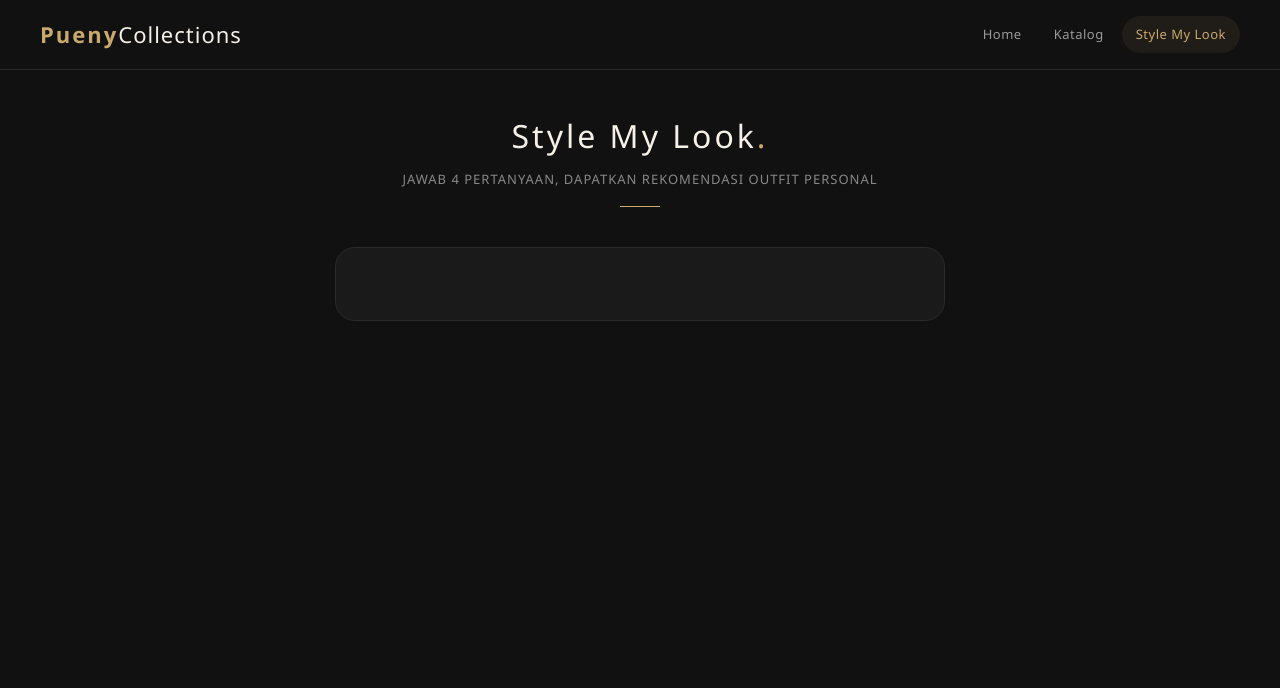
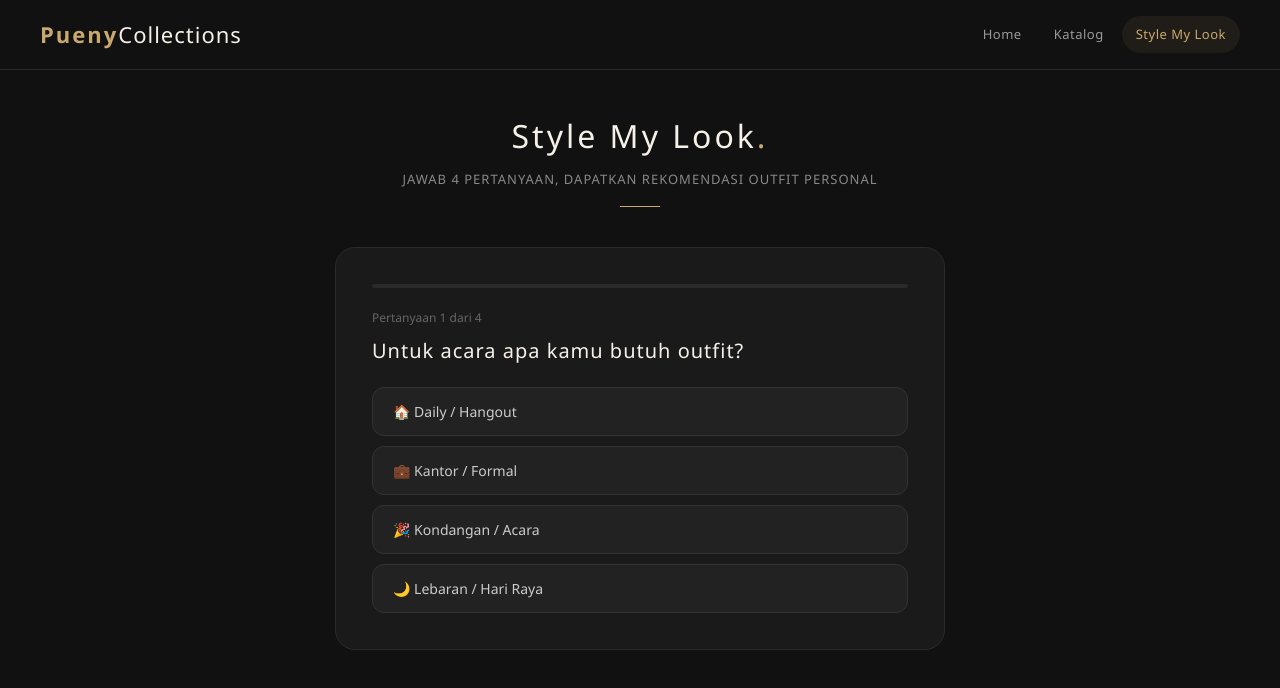
Before and after one commit to BinAbdillah/collecti, a plain HTML site: page pages/style-my-look.html in a window 1280 px wide. Drawn offline with Linux system fonts and the light colour scheme.

Commit message:
Update style-my-look.html

```diff
--- a/pages/style-my-look.html
+++ b/pages/style-my-look.html
@@ -53,6 +53,7 @@
     <div class="sml-box" id="sml-container"></div>
   </div>
 
-  <script src="../js/modules/styleMyLook.js"></script>
+  <script src="../js/modules/dataLoader.js"></script>
+<script src="../js/modules/styleMyLook.js"></script>
 </body>
 </html>
```
